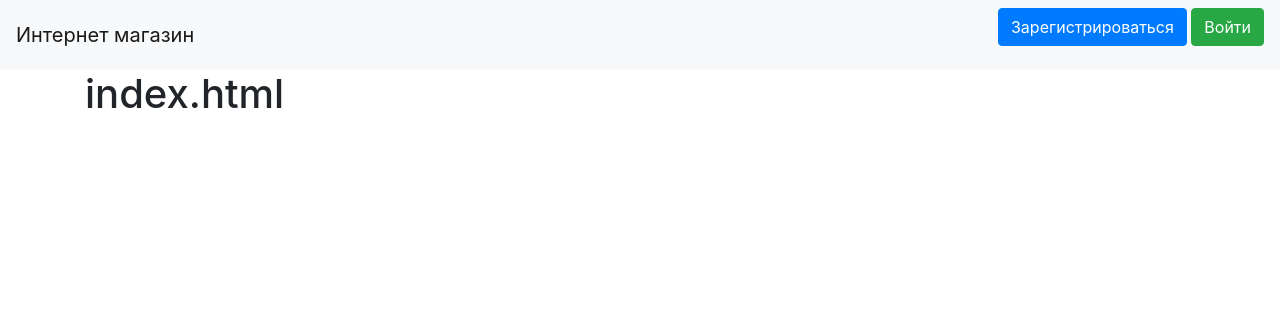
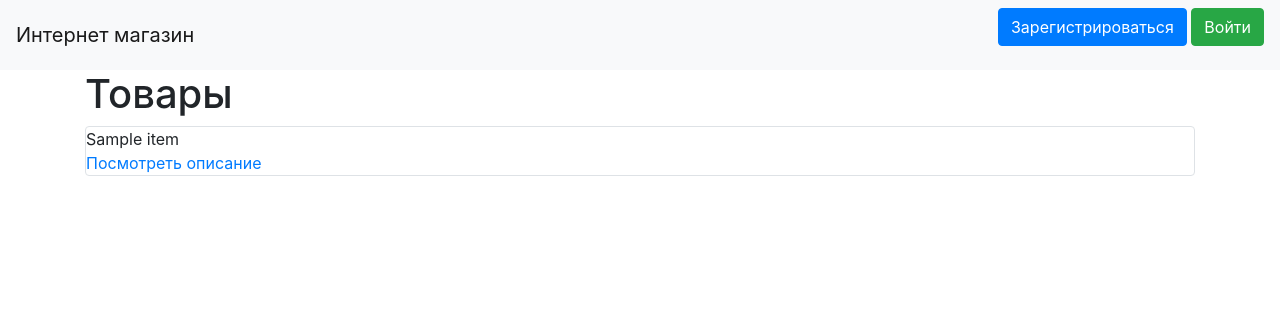
Before and after one commit to lisa-leonowa/store, a Flask app: template templates/index.html in a window 1280 px wide. Shown: the top 330 px of the page. Run offline with Flask 2, Linux system fonts and the light colour scheme; the template is opened without the code that fills it: most values are stand-ins (such as "Sample title", 1, 10 or a date in 2020); some libraries are stand-ins or nearby versions.

Commit message:
Update index.html
Добавился товар. Добавила переход на страницу с информацией о товаре

```diff
--- a/templates/index.html
+++ b/templates/index.html
@@ -1,5 +1,15 @@
 {% extends "base.html" %}
 
 {% block content %}
-<h1>index.html</h1>
+    <h1>Товары</h1>
+    {% for item in goods%}
+    <div class="col-md6 border rounded">
+        <div>{{item.name}}</div>
+        <a href="/info/{{item.id}}">Посмотреть описание</a>
+    </div>
+    <br>
+    {% endfor %}
+    <!-- {% for i in param %}
+        <img src="{{url_for('static', filename=i)}}">
+    {% endfor %} -->
 {% endblock %}
```
